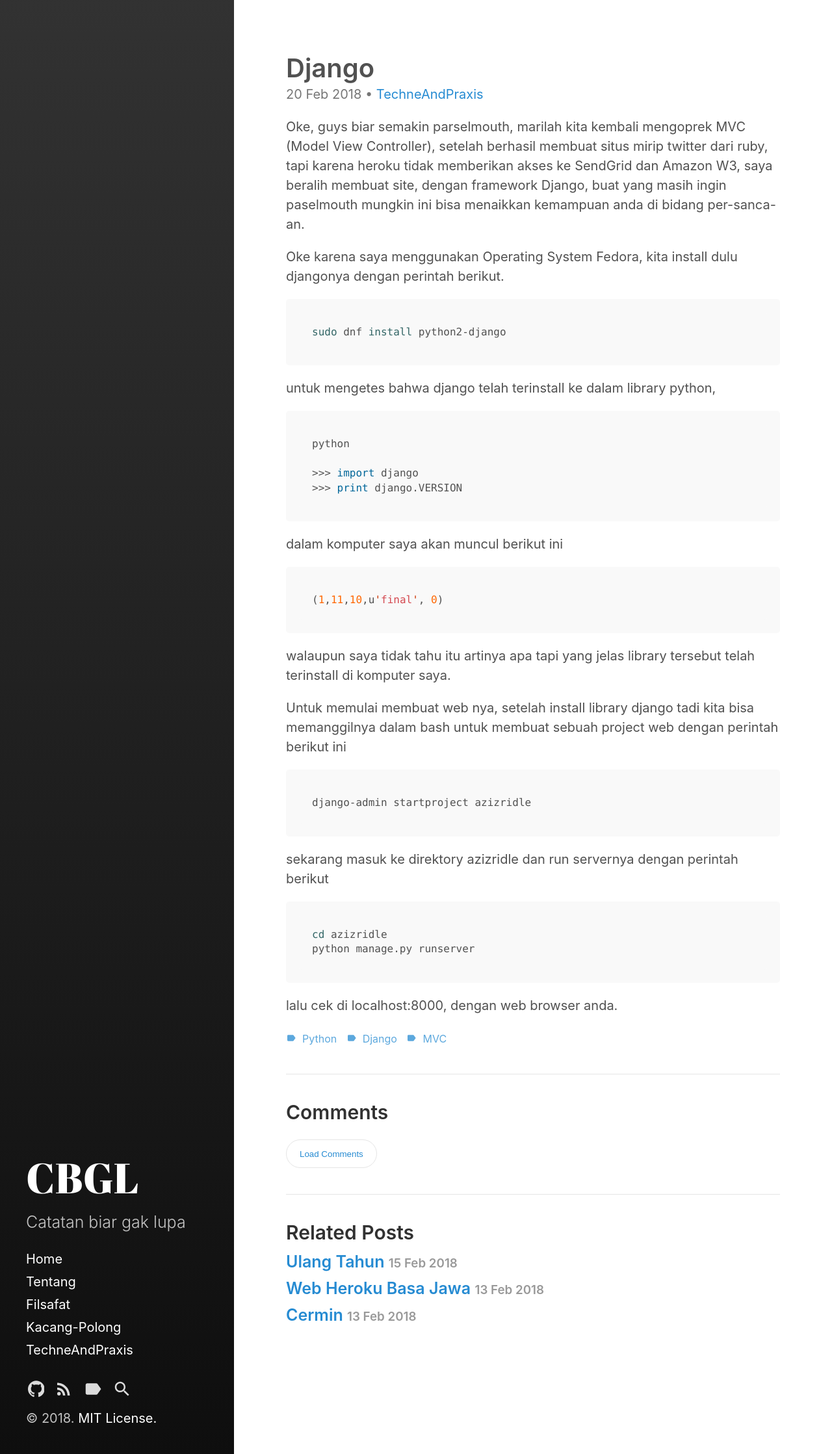
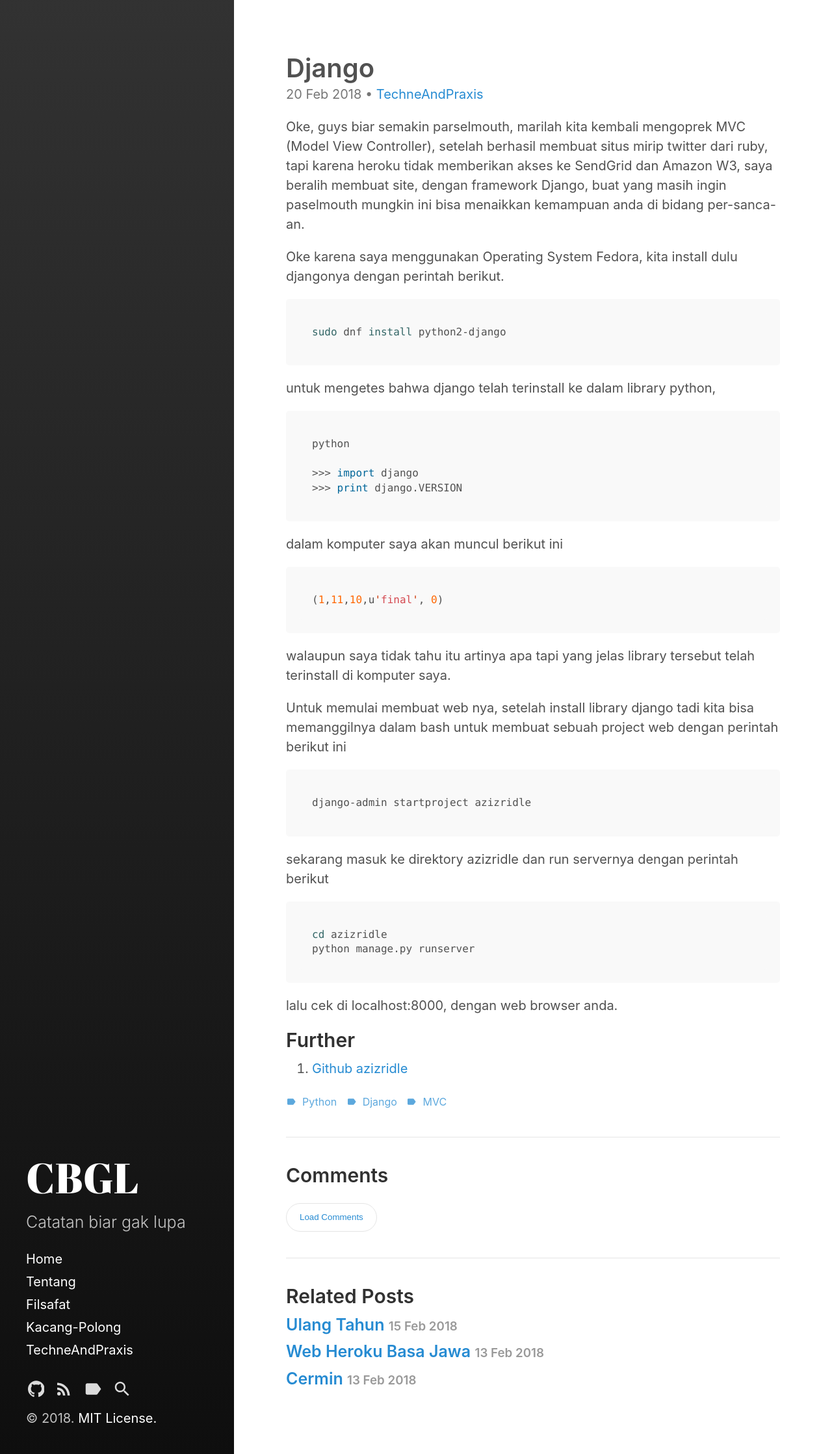
Before and after one commit to faoziaziz/faoziaziz, a Jekyll site: the page built from _posts/ngoprek/2018-2-20-Django.markdown, in a window 1280 px wide. Shown: the whole page at 65% size. Built offline with Jekyll 4.4.1, drawn with Linux system fonts in a browser that asks for light colours.

Commit message:
Aziz Mencoba bertahan

````diff
--- a/_posts/ngoprek/2018-2-20-Django.markdown
+++ b/_posts/ngoprek/2018-2-20-Django.markdown
@@ -47,3 +47,7 @@ cd azizridle
 python manage.py runserver
 ```
 lalu cek di localhost:8000, dengan web browser anda.
+
+## Further
+
+1. [Github azizridle](https://github.com/faoziaziz/azizridle)
````
